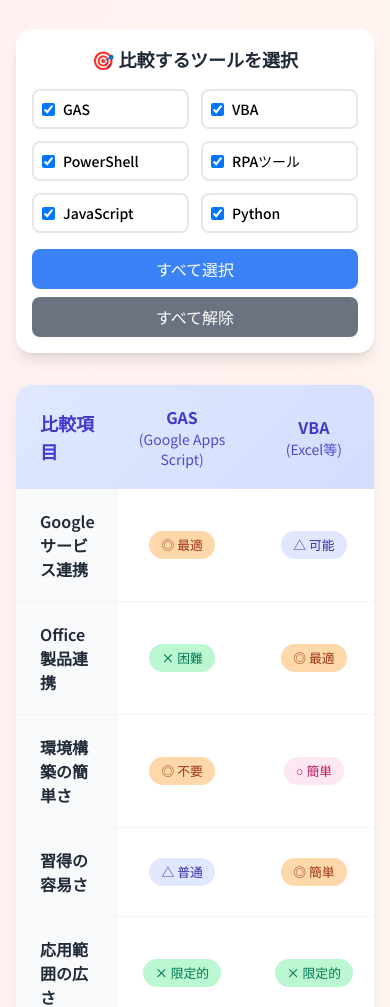
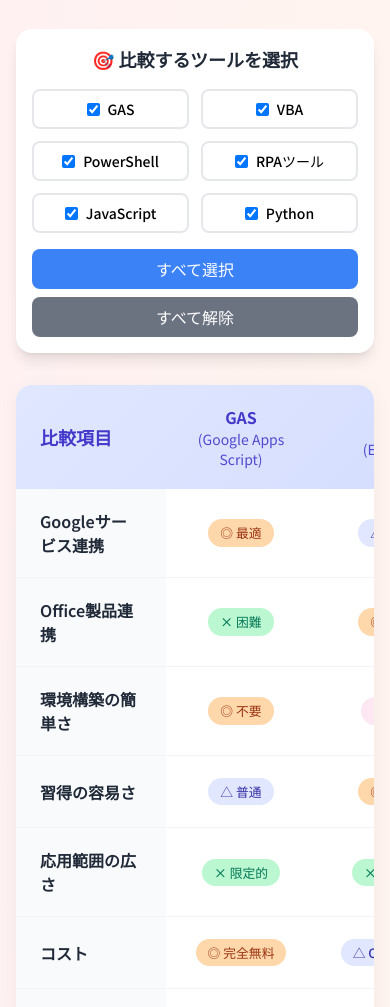
Before and after one commit to myn0306/DX, a plain HTML site: page index.html in a window 390 px wide. Shown: the part 107-1114 px from the top of the page. Drawn offline with nearby package versions, Linux system fonts and the light colour scheme.

Commit message:
Update index.html

```diff
--- a/index.html
+++ b/index.html
@@ -163,27 +163,27 @@
         <div class="bg-white rounded-2xl p-4 sm:p-6 shadow-lg mb-8">
             <h2 class="text-lg sm:text-xl font-bold text-gray-800 mb-4 text-center">🎯 比較するツールを選択</h2>
             <div class="grid grid-cols-2 md:grid-cols-3 lg:grid-cols-6 gap-3 sm:gap-4 mb-4">
-                <label class="flex items-center space-x-2 cursor-pointer p-2 sm:p-3 rounded-lg border-2 border-gray-200 hover:border-blue-300 transition-colors">
+                <label class="flex items-center justify-center sm:justify-start space-x-2 cursor-pointer p-2 sm:p-3 rounded-lg border-2 border-gray-200 hover:border-blue-300 transition-colors w-full md:w-auto hover:bg-gray-100">
                     <input type="checkbox" class="tool-checkbox" data-tool="gas" checked>
                     <span class="text-sm font-medium">GAS</span>
                 </label>
-                <label class="flex items-center space-x-2 cursor-pointer p-2 sm:p-3 rounded-lg border-2 border-gray-200 hover:border-blue-300 transition-colors">
+                <label class="flex items-center justify-center sm:justify-start space-x-2 cursor-pointer p-2 sm:p-3 rounded-lg border-2 border-gray-200 hover:border-blue-300 transition-colors w-full md:w-auto hover:bg-gray-100">
                     <input type="checkbox" class="tool-checkbox" data-tool="vba" checked>
                     <span class="text-sm font-medium">VBA</span>
                 </label>
-                <label class="flex items-center space-x-2 cursor-pointer p-2 sm:p-3 rounded-lg border-2 border-gray-200 hover:border-blue-300 transition-colors">
+                <label class="flex items-center justify-center sm:justify-start space-x-2 cursor-pointer p-2 sm:p-3 rounded-lg border-2 border-gray-200 hover:border-blue-300 transition-colors w-full md:w-auto hover:bg-gray-100">
                     <input type="checkbox" class="tool-checkbox" data-tool="powershell" checked>
                     <span class="text-sm font-medium">PowerShell</span>
                 </label>
-                <label class="flex items-center space-x-2 cursor-pointer p-2 sm:p-3 rounded-lg border-2 border-gray-200 hover:border-blue-300 transition-colors">
+                <label class="flex items-center justify-center sm:justify-start space-x-2 cursor-pointer p-2 sm:p-3 rounded-lg border-2 border-gray-200 hover:border-blue-300 transition-colors w-full md:w-auto hover:bg-gray-100">
                     <input type="checkbox" class="tool-checkbox" data-tool="rpa" checked>
                     <span class="text-sm font-medium">RPAツール</span>
                 </label>
-                <label class="flex items-center space-x-2 cursor-pointer p-2 sm:p-3 rounded-lg border-2 border-gray-200 hover:border-blue-300 transition-colors">
+                <label class="flex items-center justify-center sm:justify-start space-x-2 cursor-pointer p-2 sm:p-3 rounded-lg border-2 border-gray-200 hover:border-blue-300 transition-colors w-full md:w-auto hover:bg-gray-100">
                     <input type="checkbox" class="tool-checkbox" data-tool="javascript" checked>
                     <span class="text-sm font-medium">JavaScript</span>
                 </label>
-                <label class="flex items-center space-x-2 cursor-pointer p-2 sm:p-3 rounded-lg border-2 border-gray-200 hover:border-blue-300 transition-colors">
+                <label class="flex items-center justify-center sm:justify-start space-x-2 cursor-pointer p-2 sm:p-3 rounded-lg border-2 border-gray-200 hover:border-blue-300 transition-colors w-full md:w-auto hover:bg-gray-100">
                     <input type="checkbox" class="tool-checkbox" data-tool="python" checked>
                     <span class="text-sm font-medium">Python</span>
                 </label>
@@ -200,29 +200,29 @@
 
         <div class="table-container mb-8 comparison-table">
             <div class="overflow-x-auto mx-auto">
-                <table class="w-full">
+                <table id="pc-table" class="w-full">
                     <thead>
                         <tr class="table-header">
-                            <th class="px-6 py-5 text-left font-semibold text-lg">比較項目</th>
-                            <th class="px-4 py-5 text-center font-semibold" data-tool="gas" data-tags="google,free">
+                            <th class="px-6 py-5 text-left font-semibold text-lg" style="min-width: 150px;">比較項目</th>
+                            <th class="px-4 py-5 text-center font-semibold" data-tool="gas" data-tags="google,free" style="min-width: 150px;">
                                 <div class="text-base font-bold">GAS</div>
                                 <div class="text-sm font-normal opacity-90">(Google Apps Script)</div>
                             </th>
-                            <th class="px-4 py-5 text-center font-semibold" data-tool="vba" data-tags="office,easy">
+                            <th class="px-4 py-5 text-center font-semibold" data-tool="vba" data-tags="office,easy" style="min-width: 150px;">
                                 <div class="text-base font-bold">VBA</div>
                                 <div class="text-sm font-normal opacity-90">(Excel等)</div>
                             </th>
-                            <th class="px-4 py-5 text-center font-semibold" data-tool="powershell" data-tags="free,easy">
+                            <th class="px-4 py-5 text-center font-semibold" data-tool="powershell" data-tags="free,easy" style="min-width: 150px;">
                                 <div class="text-base font-bold">PowerShell</div>
                             </th>
-                            <th class="px-4 py-5 text-center font-semibold" data-tool="rpa" data-tags="easy">
+                            <th class="px-4 py-5 text-center font-semibold" data-tool="rpa" data-tags="easy" style="min-width: 150px;">
                                 <div class="text-base font-bold">RPAツール</div>
                                 <div class="text-sm font-normal opacity-90">(UiPath等)</div>
                             </th>
-                            <th class="px-4 py-5 text-center font-semibold" data-tool="javascript" data-tags="free,easy">
+                            <th class="px-4 py-5 text-center font-semibold" data-tool="javascript" data-tags="free,easy" style="min-width: 150px;">
                                 <div class="text-base font-bold">JavaScript</div>
                             </th>
-                            <th class="px-4 py-5 text-center font-semibold" data-tool="python" data-tags="google,office,free">
+                            <th class="px-4 py-5 text-center font-semibold" data-tool="python" data-tags="google,office,free" style="min-width: 150px;">
                                 <div class="text-base font-bold">Python</div>
                             </th>
                         </tr>
@@ -390,19 +390,18 @@
                 });
             });
 
-            // テーブル幅を動的に設定して中央寄せ
+            // テーブルの幅を計算し、中央寄せ
             const selectedCount = selectedTools.length;
-            const table = document.querySelector('.comparison-table table');
-            const comparisonColumnWidth = 120; // 比較項目列の幅を固定 (px)
-            const toolColumnWidth = 120; // ツール列の幅を固定 (px)
+            const table = document.getElementById('pc-table');
+            const comparisonColumnWidth = 150; // 比較項目列の幅 (px)
+            const toolColumnWidth = 150; // ツール列の幅 (px)
 
             // 選択された列数に応じてテーブルの幅を計算
             const totalWidth = comparisonColumnWidth + (toolColumnWidth * selectedCount);
+
+            // テーブルとコンテナの幅を固定
             table.style.width = `${totalWidth}px`;
-
-            // overflow-x-autoのコンテナの幅もテーブルと同じにする
             pcTableWrapper.style.width = `${totalWidth}px`;
-
 
             // モバイル表示の更新
             let mobileHtml = '';
```
